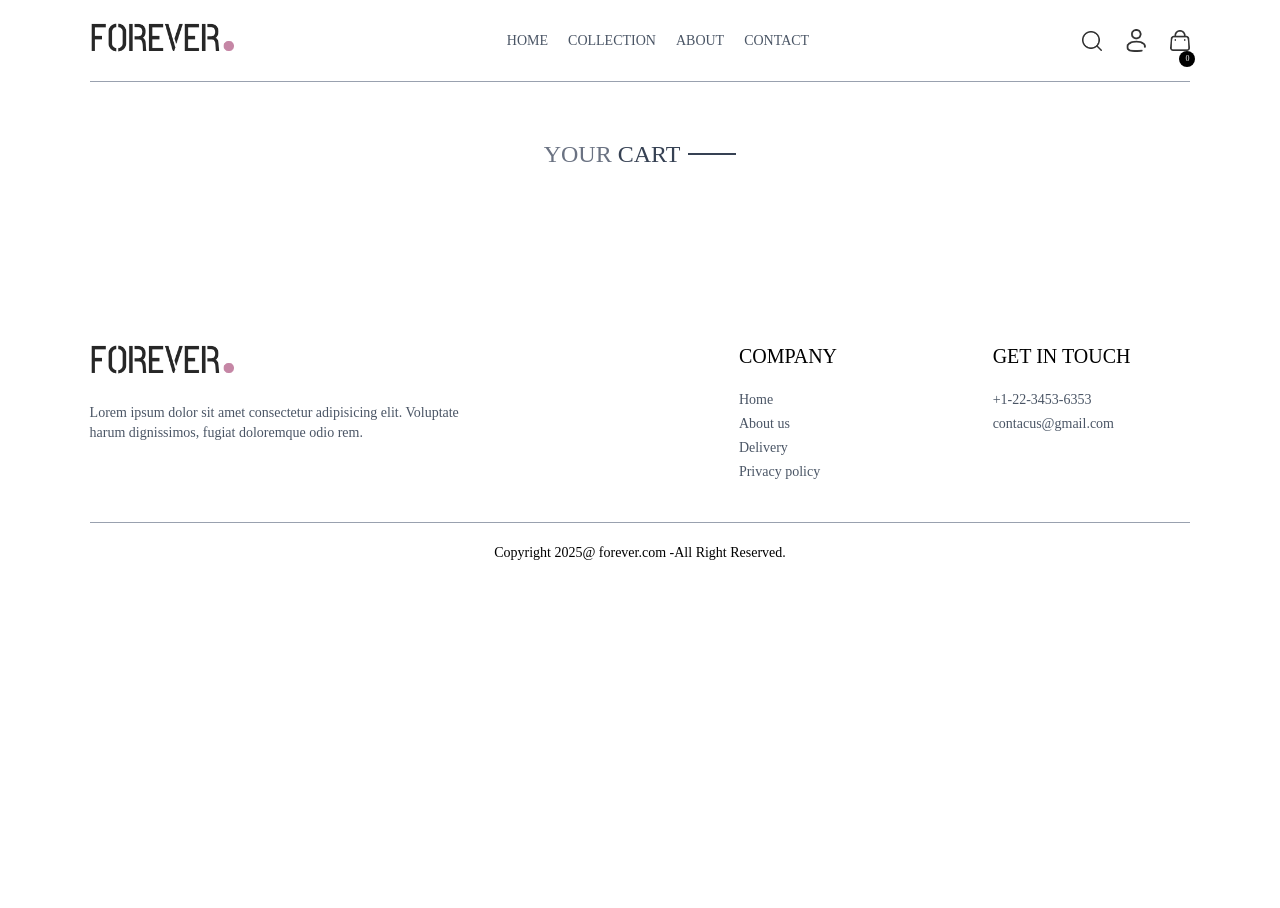
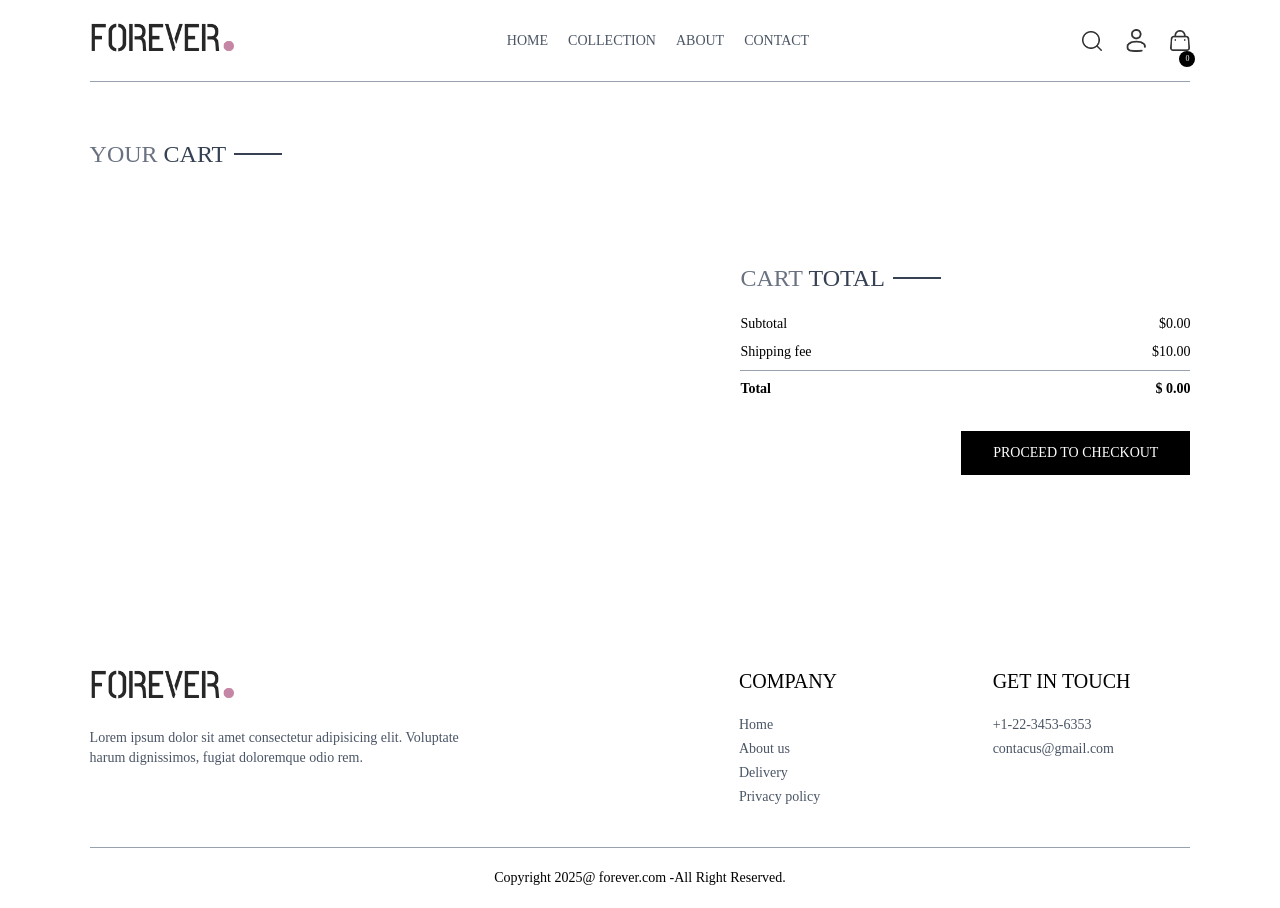
Before and after one commit to Salmaan-faris/Ecommerce_App, a React (Vite) app in the folder frontend/: page /cart in a window 1280 px wide. Before the commit the page ends 800 px from the top, so only its background shows below. Built offline with nearby package versions, Linux system fonts and the light colour scheme; a web font is replaced by a local one.

Commit message:
cart page completed

```diff
--- /dev/null
+++ b/frontend/src/component/Carttotal.jsx
@@ -0,0 +1,53 @@
+import React, { useContext } from 'react'
+import { Shopcontext } from '../context/ShopContext'
+import Title from './Title'
+
+
+const Carttotal = () => {
+    const {cartItem, products , currency, delivery_fee, } = useContext(Shopcontext)
+
+
+    const getCartAmount = ()=>{
+        let totalAmount = 0;
+        for(const items in cartItem){
+            let itemInfo = products.find((product)=>product._id === items)
+            for(const item in cartItem[items]){
+                try {
+                    if (cartItem[items][item]>0) {
+                        totalAmount += itemInfo.price * cartItem[items][item]
+
+                    }
+                } catch (error) {
+
+                }
+            }
+        } return totalAmount;
+
+    }
+  return (
+    <div className='w-full'>
+      <div className='text-2xl'>
+        <Title text1={'CART'} text2={'TOTAL'} />
+      </div>
+      <div className='flex flex-col gap-2 mt-2 text-sm '>
+        <div className=' flex justify-between'>
+          <p>Subtotal</p>
+          <p>{currency}{getCartAmount()}.00</p>
+
+        </div>
+
+        <div className=' flex justify-between'>
+          <p>Shipping fee</p>
+          <p>{currency}{delivery_fee}.00</p>
+        </div>
+        <hr className=' border-gray-400' />
+        <div className="flex justify-between">
+          <b>Total</b>
+          <b>{currency} {getCartAmount() === 0 ?  0 : getCartAmount() + delivery_fee}.00 </b>
+        </div>
+      </div>
+    </div>
+  )
+}
+
+export default Carttotal
--- a/frontend/src/context/ShopContext.jsx
+++ b/frontend/src/context/ShopContext.jsx
@@ -18,6 +18,7 @@
 
         if (!size) {
             toast.error("please provide size")
+            return;
 
         }
         if (cartData[itemId]) {
@@ -51,6 +52,14 @@
          return totalCount;
     }
 
+    const updateQuantity = (itemId, size, quantity)=>{
+        let cartData = structuredClone(cartItem)
+
+        cartData [itemId][size] = quantity;
+        setCartItem(cartData)
+
+    }
+
 
 
     const value ={
@@ -64,6 +73,7 @@
         addToCart,
         cartItem,
         getCartCount,
+        updateQuantity,
 
     }
     return(
--- a/frontend/src/pages/Cart.jsx
+++ b/frontend/src/pages/Cart.jsx
@@ -1,11 +1,15 @@
 import React, { useContext, useEffect, useState } from 'react'
 import { Shopcontext } from '../context/ShopContext'
 import Title from '../component/Title'
+import { assets } from '../assets/assets'
+import Carttotal from '../component/Carttotal'
+import { useNavigate } from 'react-router-dom'
 
 function Cart() {
-  const {products, currency, cartItem}= useContext(Shopcontext)
+  const {products, currency, cartItem ,updateQuantity}= useContext(Shopcontext)
 
   const [cartData, setCartData] = useState([])
+  const navigate = useNavigate()
 
   useEffect(()=>{
     const tempData = [];
@@ -13,7 +17,7 @@
       for(const item in cartItem[items]){
         if (cartItem[items][item] > 0) {
           tempData.push({
-            _Id:items,
+            _id:items,
             size:item,
             quantity : cartItem[items][item]
           })
@@ -26,8 +30,42 @@
 
   return (
     <div className='border-t border-gray-400 pt-14 '>
-      <div className='text-2xl mb-3 text-center'>
+      <div className='text-2xl mb-3 '>
         <Title text1={'YOUR'} text2={'CART'} />
+      </div>
+      <div>
+        {
+          cartData.map((item,index)=>{
+            const productData = products.find((product)=>product._id===item._id);
+            console.log(productData)
+            return (
+              <div key={index} className='py-4 grid grid-cols-[4fr_0.5fr_0.5fr] sm:grid-col-[4fr_2fr_0.5fr] items-center gap-4 '>
+                <div className='flex  items-start gap-6'>
+                  <img className='w-16 sm:w-20' src={productData.image[0]} alt="" />
+
+                  <div>
+                    <p className='text-xs sm:text-lg font-medium'>{productData.name}</p>
+                    <div className='flex items-center gap-5 mt-2'>
+                      <p>{currency}{productData.price}</p>
+                      <p className='px-2 sm:px-3 sm:py-1 border border-gray-300'>{item.size}</p>
+                    </div>
+                  </div>
+                </div>
+                <input onChange={(e)=>e.target.value === '' || e.target.value === '0' ? null :updateQuantity(item._id, item.size, Number(e.target.value))} className='border max-w-10 px-1 py-1 sm:max-w-16 sm:px-3 border-gray-400  ' type="number" min={1} defaultValue={item.quantity} />
+                <img onClick={()=>updateQuantity(item._id,item.size,0)} src={assets.bin_icon} className='w-4 sm:w-5 mr-4 cursor-pointer' alt="" />
+              </div>
+
+            )
+          })
+        }
+      </div>
+      <div className='flex justify-end my-20'>
+        <div className="w-full sm:w-[450px]">
+          <Carttotal/>
+          <div className="w-full text-end ">
+            <button onClick={()=>navigate('/placeorder')}  className='bg-black text-white text-sm py-3 px-8 my-8 '>PROCEED TO CHECKOUT</button>
+          </div>
+        </div>
       </div>
     </div>
   )
```
